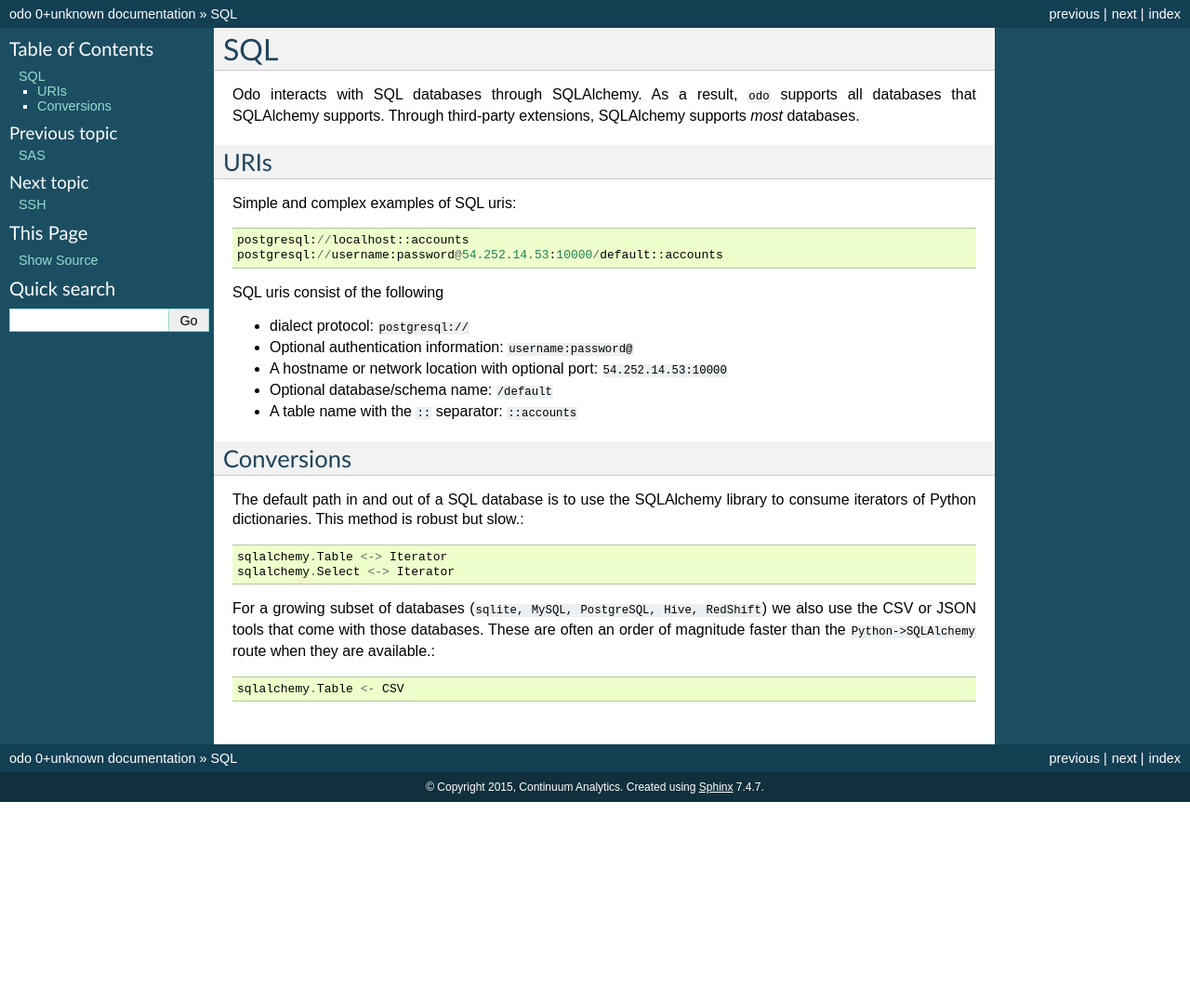
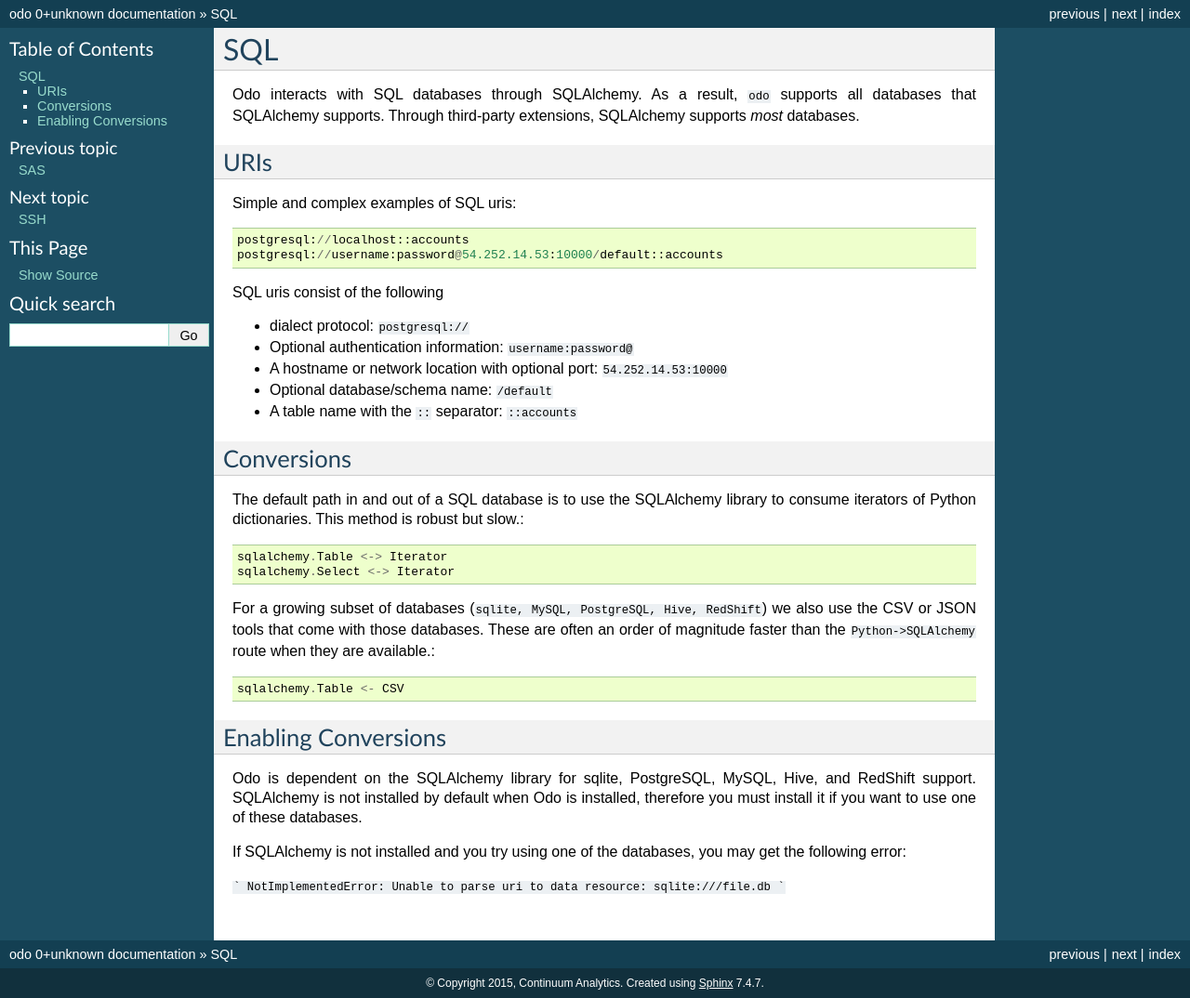
Before and after one commit to blaze/odo, a Sphinx documentation site: the page built from docs/source/sql.rst, in a window 1280 px wide. Shown: the whole page at 93% size. Built offline with Sphinx 7.4.7, drawn with Linux system fonts in a browser that asks for light colours; before the commit the page ends 900 px from its top, so only the background shows below that.

Commit message:
add enabling conversions documentation

````diff
--- a/docs/source/sql.rst
+++ b/docs/source/sql.rst
@@ -37,3 +37,18 @@ These are often an order of magnitude faster than the ``Python->SQLAlchemy``
 route when they are available.::
 
     sqlalchemy.Table <- CSV
+
+Enabling Conversions
+--------------------
+
+Odo is dependent on the SQLAlchemy library for sqlite, PostgreSQL, MySQL, Hive,
+and RedShift support.  SQLAlchemy is not installed by default when Odo is
+installed, therefore you must install it if you want to use one of these
+databases.
+
+If SQLAlchemy is not installed and you try using one of the databases, you
+may get the following error:
+
+```
+NotImplementedError: Unable to parse uri to data resource: sqlite:///file.db
+```
````
